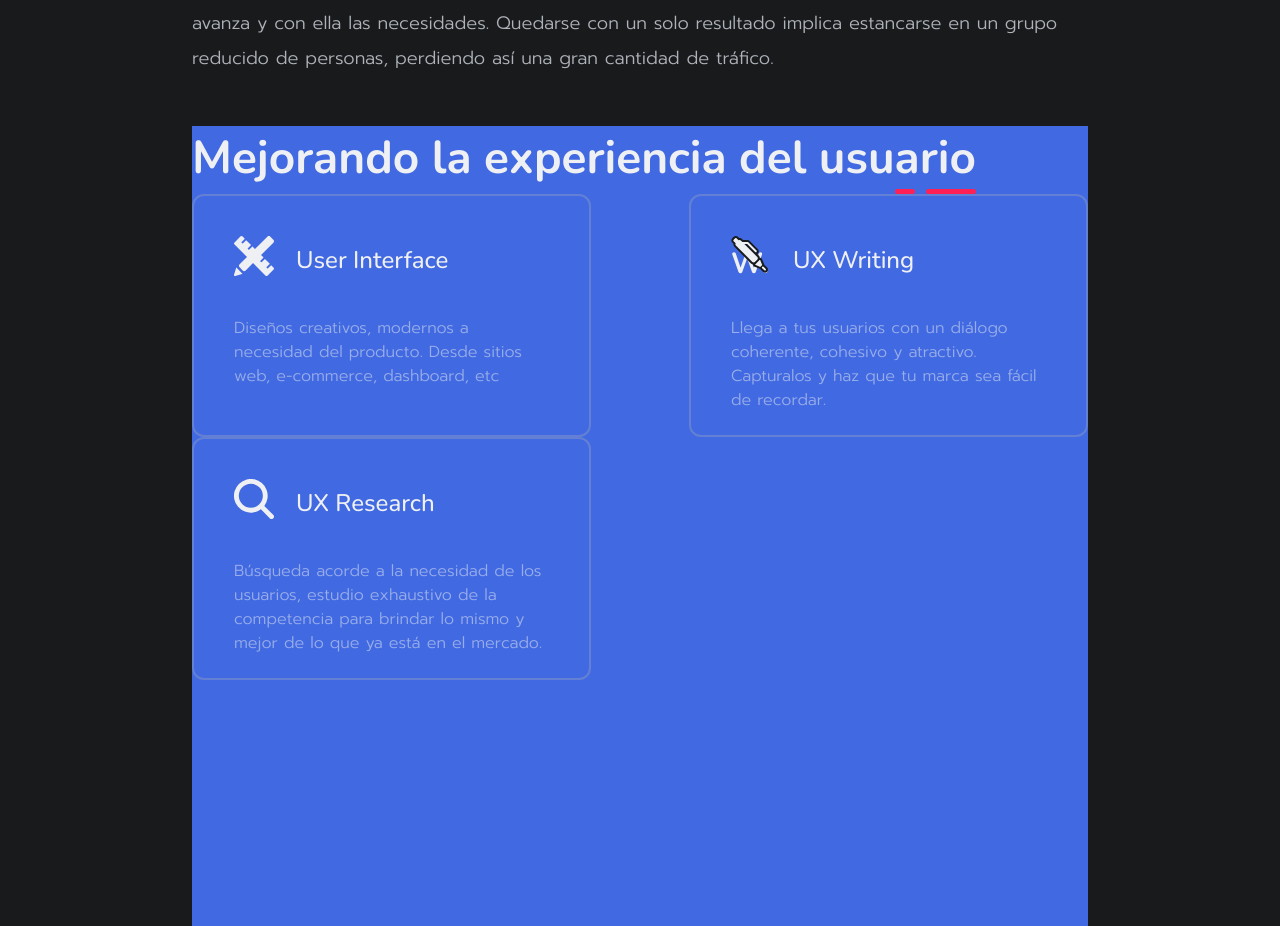
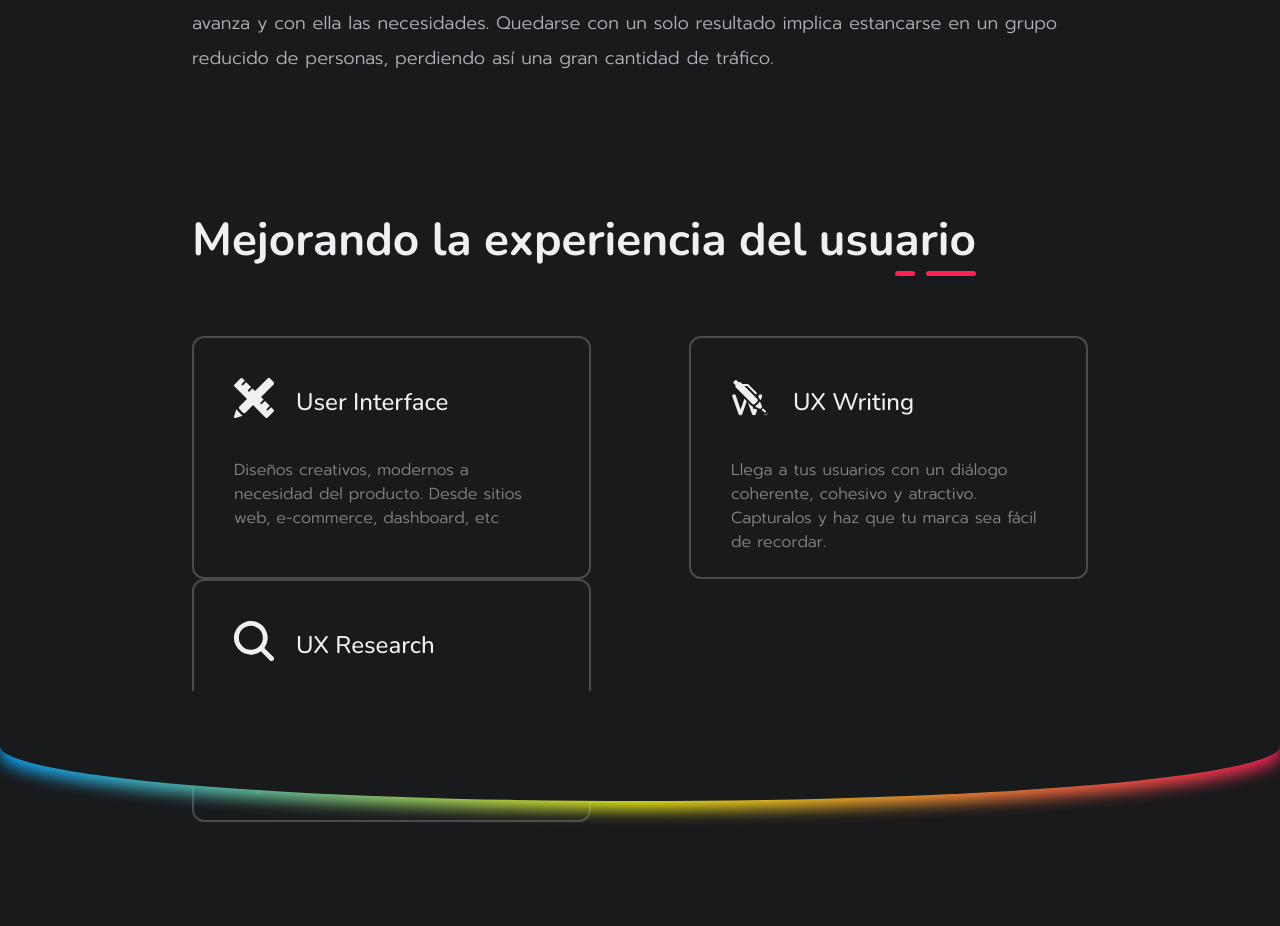
Before and after one commit to mocilnikcarlos/catquantun.vite, a React (Vite) app: page / in a window 1280 px wide. Shown: the part 1724-2650 px from the top of the page. Built offline with nearby package versions, Linux system fonts and the light colour scheme.

Commit message:
chore(Root): Added section getting better ux

```diff
--- a/src/pages/home/GettingBetterUx.jsx
+++ b/src/pages/home/GettingBetterUx.jsx
@@ -3,6 +3,7 @@ import Pen from "../../assets/svg/Pen";
 import Search from "../../assets/svg/Search";
 import CardLines from "../../components/cards/CardLines";
 import { TitleWeb2 } from "../../components/common/TitleWeb";
+import { Ark } from "../../components/fig/Poligons";
 import "./GettingBetterUx.scss";
 
 const GettingBetterUx = () => {
@@ -28,6 +29,7 @@ const GettingBetterUx = () => {
           />
         </div>
       </article>
+      <Ark />
     </section>
   );
 };
--- a/src/pages/home/GettingBetterUx.scss
+++ b/src/pages/home/GettingBetterUx.scss
@@ -2,11 +2,15 @@
 
 .section-better-ux {
     background-color: $background;
+    display: flex;
+    flex-direction: column;
+    min-height: 100vh;
 }
 
 .article-better-ux {
-    background-color: royalblue;
-    min-height: 100vh;
+    display: flex;
+    flex-direction: column;
+    justify-content: space-between;
 }
 
 .content-cards-better-ux {
@@ -16,6 +20,7 @@
     justify-content: space-between;
     width: 100%;
     height: 274px;
+    margin-top: 60px;
 
     & :nth-child(2){
         align-self: flex-end;
```
